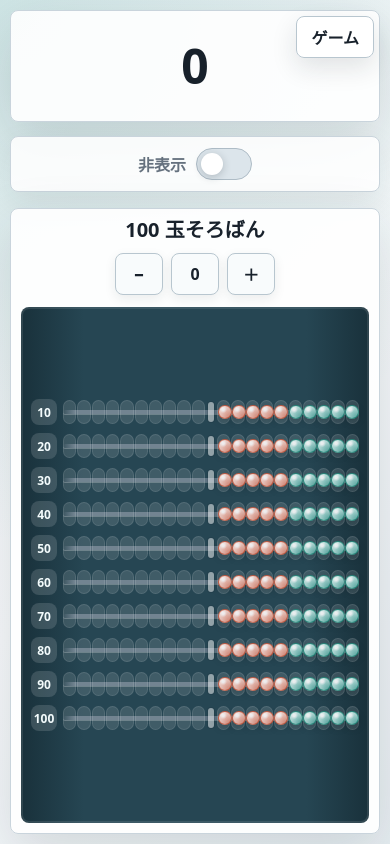
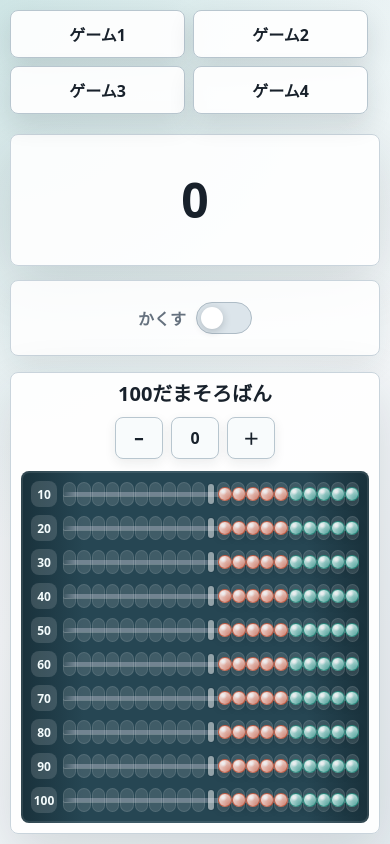
Before and after one commit to RH-REP/100_calculator, a plain HTML site: page index.html in a window 390 px wide. Drawn offline with Linux system fonts and the light colour scheme.

Commit message:
tower_deffence

```diff
--- a/index.html
+++ b/index.html
@@ -3,7 +3,7 @@
 <head>
   <meta charset="utf-8">
   <meta name="viewport" content="width=device-width, initial-scale=1">
-  <title>100 玉そろばん計算機</title>
+  <title>100だまそろばん けいさんき</title>
   <style>
     :root {
       color-scheme: light;
@@ -41,12 +41,20 @@
       font: inherit;
     }
 
-    .page-jump {
+    .page-links {
       position: fixed;
       top: 16px;
       right: 16px;
       z-index: 20;
-      min-height: 42px;
+      display: inline-flex;
+      justify-content: flex-end;
+      flex-wrap: wrap;
+      gap: 8px;
+      max-width: calc(100vw - 32px);
+    }
+
+    .page-jump {
+      min-height: 48px;
       border: 1px solid #b8c6cf;
       border-radius: 8px;
       background: rgba(255, 255, 255, 0.92);
@@ -376,6 +384,19 @@
         padding: 10px;
       }
 
+      .page-links {
+        position: static;
+        width: 100%;
+        display: grid;
+        grid-template-columns: repeat(2, minmax(0, 1fr));
+        gap: 8px;
+        margin-bottom: 4px;
+      }
+
+      .page-jump {
+        width: 100%;
+      }
+
       .top-cell {
         align-items: stretch;
       }
@@ -439,32 +460,37 @@
 </head>
 <body>
   <main class="app">
-    <a class="page-jump" href="game.html">ゲーム</a>
+    <nav class="page-links" aria-label="ページいどう">
+      <a class="page-jump" href="game.html">ゲーム1</a>
+      <a class="page-jump" href="game2.html">ゲーム2</a>
+      <a class="page-jump" href="game3.html">ゲーム3</a>
+      <a class="page-jump" href="game4.html">ゲーム4</a>
+    </nav>
 
-    <section class="top-cell" aria-label="数字表示">
+    <section class="top-cell" aria-label="すうじひょうじ">
       <div class="number-cell">
         <output class="number" id="totalDisplay" aria-live="polite">0</output>
       </div>
 
       <label class="toggle-cell">
-        <span>非表示</span>
-        <input id="hideToggle" type="checkbox" aria-label="数字を非表示にする">
+        <span>かくす</span>
+        <input id="hideToggle" type="checkbox" aria-label="すうじをかくす">
         <span class="switch" aria-hidden="true"></span>
       </label>
     </section>
 
-    <section class="abacus-cell" aria-label="100玉そろばん">
+    <section class="abacus-cell" aria-label="100だまそろばん">
       <div class="tool-row">
-        <h1 class="title">100 玉そろばん</h1>
-        <div class="tools" aria-label="数の調整">
-          <button class="tool-button" id="minusOne" type="button" aria-label="1減らす">−</button>
-          <button class="tool-button" id="reset" type="button" aria-label="0に戻す">0</button>
-          <button class="tool-button" id="plusOne" type="button" aria-label="1増やす">＋</button>
+        <h1 class="title">100だまそろばん</h1>
+        <div class="tools" aria-label="かずをかえる">
+          <button class="tool-button" id="minusOne" type="button" aria-label="1へらす">−</button>
+          <button class="tool-button" id="reset" type="button" aria-label="0にもどす">0</button>
+          <button class="tool-button" id="plusOne" type="button" aria-label="1ふやす">＋</button>
         </div>
       </div>
 
       <div class="abacus-frame">
-        <div class="abacus" id="abacus" aria-label="玉を動かして数を作る"></div>
+        <div class="abacus" id="abacus" aria-label="たまをうごかしてかずをつくる"></div>
       </div>
     </section>
   </main>
@@ -507,7 +533,7 @@
       totalDisplay.classList.toggle("is-hidden", hideToggle.checked);
       totalDisplay.setAttribute(
         "aria-label",
-        hideToggle.checked ? "数字は非表示です" : `${nextTotal}`
+        hideToggle.checked ? "すうじはかくれています" : `${nextTotal}`
       );
     }
 
@@ -536,7 +562,7 @@
       track.className = "track";
       track.dataset.row = String(row);
       track.setAttribute("role", "group");
-      track.setAttribute("aria-label", `${row + 1}段目`);
+      track.setAttribute("aria-label", `${row + 1}だんめ`);
 
       const slotLayer = document.createElement("div");
       slotLayer.className = "slot-layer";
@@ -556,7 +582,7 @@
         button.dataset.row = String(row);
         button.dataset.bead = String(bead);
         button.dataset.color = bead < beadsPerRow / 2 ? "warm" : "cool";
-        button.setAttribute("aria-label", `${row + 1}段目 ${bead + 1}玉目`);
+        button.setAttribute("aria-label", `${row + 1}だんめ ${bead + 1}たまめ`);
         button.addEventListener("click", () => {
           setRowCount(row, beadTargetCount(row, bead));
         });
@@ -572,13 +598,13 @@
         const row = Number(bead.dataset.row);
         const beadIndex = Number(bead.dataset.bead);
         const isOn = beadIndex < counts[row];
-        const direction = isOn ? "クリックでこの玉まで右へ戻します" : "クリックでこの玉まで左へ動かします";
+        const direction = isOn ? "クリックでこのたままでみぎへもどします" : "クリックでこのたままでひだりへうごかします";
 
         bead.style.setProperty("--bead-x", `${slotPosition(beadSlot(beadIndex, isOn))}%`);
         bead.dataset.side = isOn ? "left" : "right";
         bead.classList.toggle("is-on", isOn);
         bead.setAttribute("aria-pressed", isOn ? "true" : "false");
-        bead.setAttribute("aria-label", `${row + 1}段目 ${beadIndex + 1}玉目。${direction}`);
+        bead.setAttribute("aria-label", `${row + 1}だんめ ${beadIndex + 1}たまめ。${direction}`);
       }
 
       updateDisplay();
```
